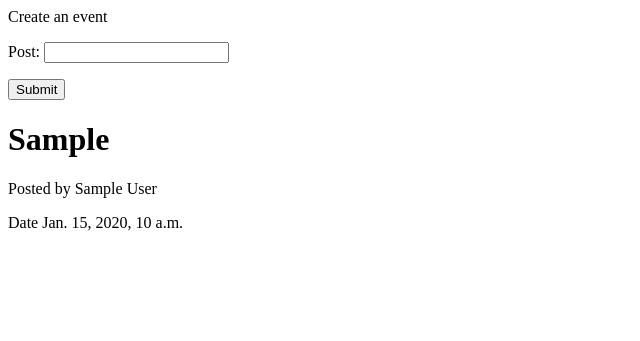
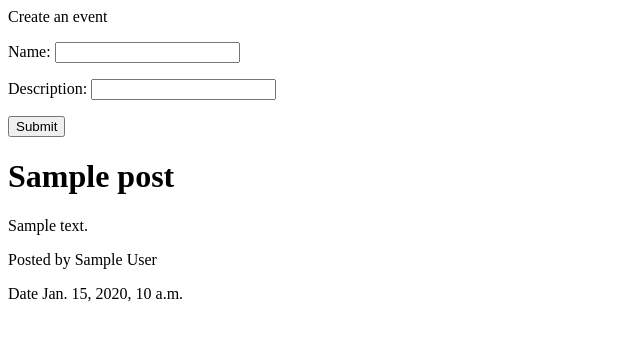
Before and after one commit to atomiak/cs3240-project, a Django app: page /events/ in a window 1280 px wide. Shown: the top 341 px of the page, without its empty margins (0-640 px from the left). Run offline with Django 3.2, Linux system fonts and the light colour scheme; tables that the repository leaves empty hold one stand-in row (values such as "Sample post").

Commit message:
added some fields and a questionable default value for event name

```diff
--- a/events/forms.py
+++ b/events/forms.py
@@ -2,8 +2,7 @@ from django import forms
 from events.models import Post
 
 class EventForm(forms.ModelForm):
-    post = forms.CharField()
 
     class Meta:
         model = Post
-        fields = ('post',)
+        fields = ('name', 'description',)
--- a/events/models.py
+++ b/events/models.py
@@ -9,6 +9,7 @@ class EventFiller(models.Model):
     date = models.DateTimeField('date')
 
 class Post(models.Model):
-    post = models.CharField(max_length=500)
+    name = models.CharField(max_length=500)
+    description = models.CharField(max_length=500)
     user = models.ForeignKey(User, on_delete = models.DO_NOTHING)
     date = models.DateTimeField(verbose_name = "Date of creation", default=timezone.now, null=False)
--- a/events/templates/events/index.html
+++ b/events/templates/events/index.html
@@ -12,9 +12,9 @@
                 {{ form.as_p}}
                 <button type="submit"> Submit </button>
         </form>
-        <h2> {{ text }}</h2>
         {% for post in posts %}
-                <h1>{{ post.post }}</h1>
+                <h1>{{ post.name }}</h1>
+                <p>{{ post.description }}</p>
                 <p> Posted by {{ post.user.get_full_name }} </p>
                 <p> Date {{ post.date }} </p>
         {% endfor %}
--- a/events/views.py
+++ b/events/views.py
@@ -29,9 +29,8 @@ class EventsView(generic.ListView):
             post = form.save(commit=False)
             post.user = request.user
             post.save()
-            text = form.cleaned_data['post']
             form = EventForm()
             #after submitting, should redirect to the page with the list of all events, currently not working, user can manually reenter the url at the address bar to make it show up
             #return redirect('events: index')
-        args = {'form': form, 'text': text}
+        args = {'form': form}
         return render(request, self.template_name, args)
```
Also changed, not shown: events/migrations/0007_auto_20201021_1930.py (added), events/migrations/0008_auto_20201021_1937.py (added).
